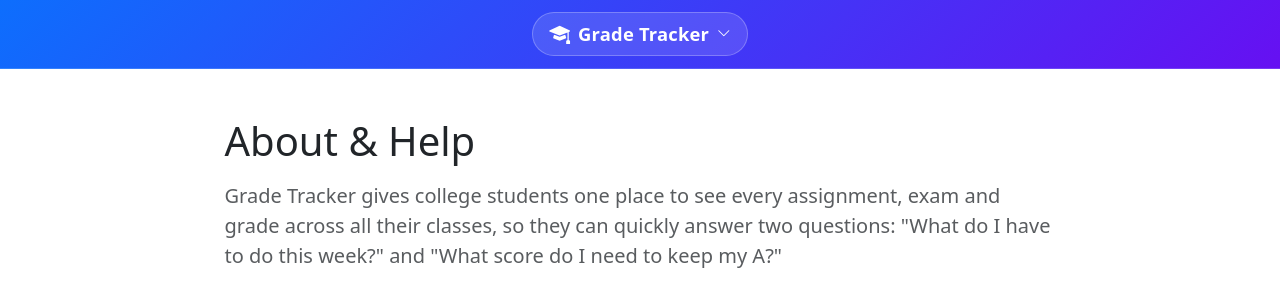
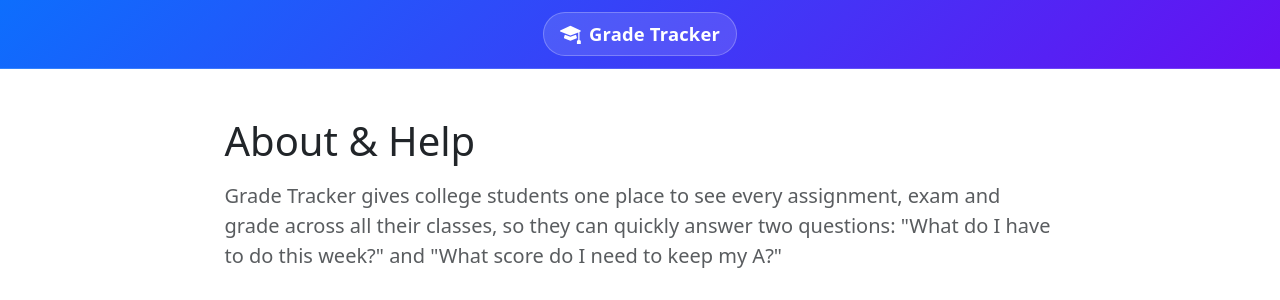
Before and after one commit to adnanmaksic/cs408-final-project, a Node server app: page /about in a window 1280 px wide. Shown: the top 300 px of the page. Run offline with Node 20, Linux system fonts and the light colour scheme.

Commit message:
Remove the chevron from the navbar brand button

```diff
--- a/public/css/custom.css
+++ b/public/css/custom.css
@@ -39,15 +39,6 @@
   display: inline-flex;
   font-size: 1.3rem;
   line-height: 1;
-}
-
-.brand-chevron {
-  font-size: 0.85rem;
-  transition: transform 0.2s ease;
-}
-
-.brand-toggle[aria-expanded="true"] .brand-chevron {
-  transform: rotate(180deg);
 }
 
 /* Dropdown menu */
--- a/views/layout.pug
+++ b/views/layout.pug
@@ -19,7 +19,6 @@ html(lang="en")
             span.brand-logo(aria-hidden="true")
               i.bi.bi-mortarboard-fill
             span.brand-name #{appName}
-            i.bi.bi-chevron-down.brand-chevron(aria-hidden="true")
           .dropdown-menu.nav-menu
             h2.nav-menu-heading Menu
             ul.list-unstyled.mb-0
```
